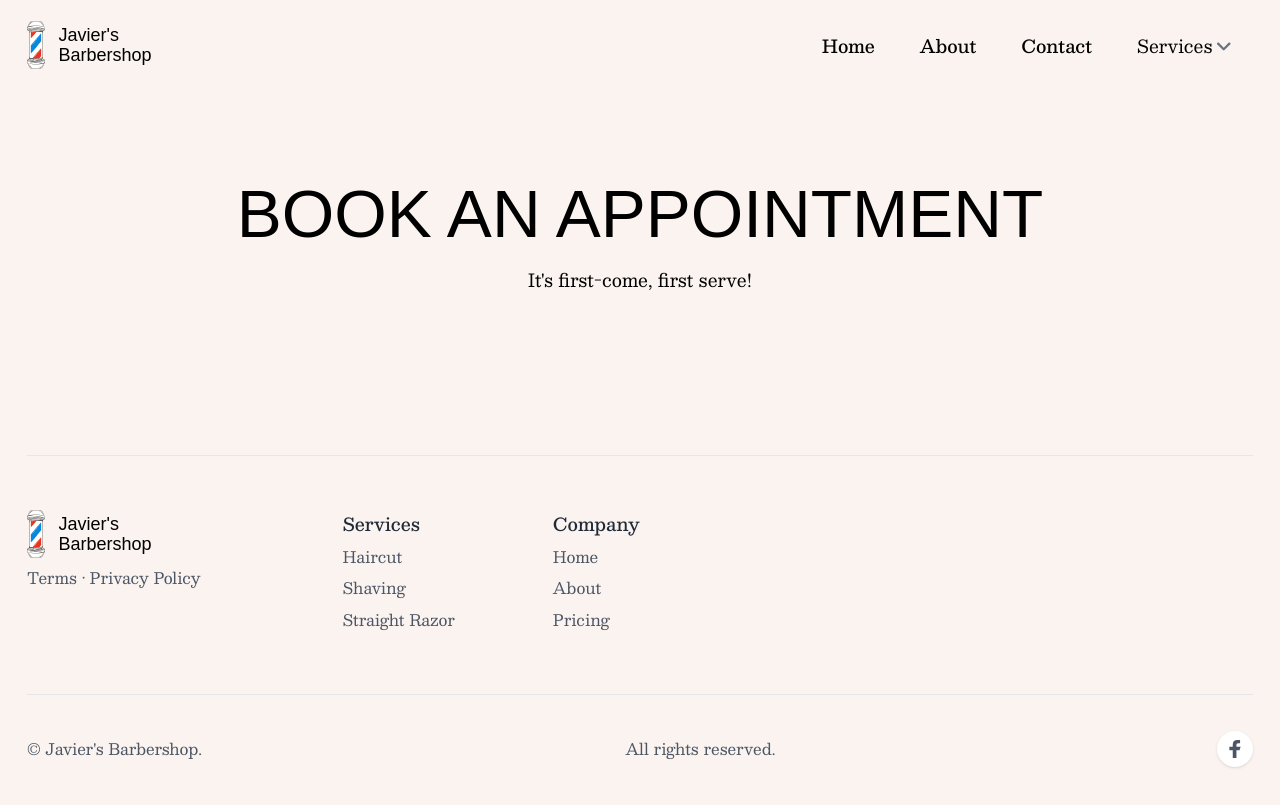
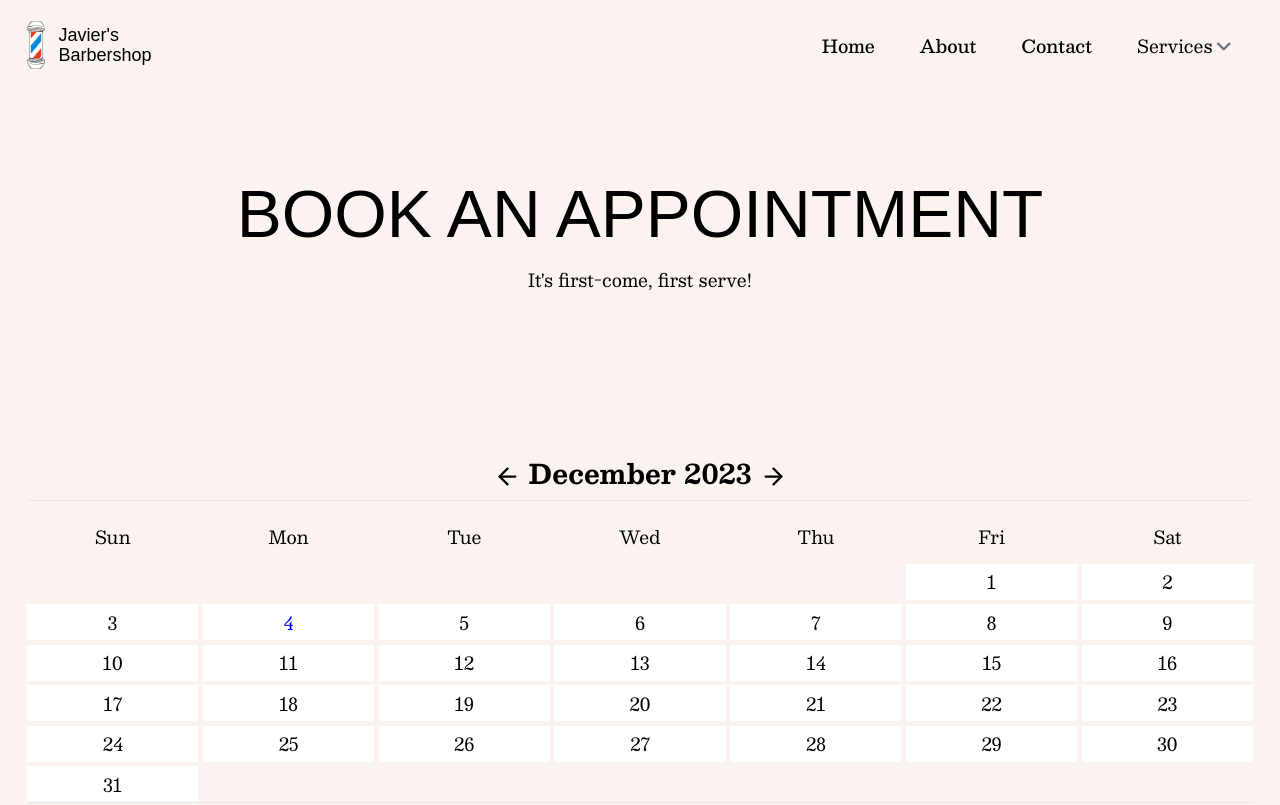
Before and after one commit to zackmorgs/javier, a Next.js app: page /book-appointment in a window 1280 px wide. Shown: the top 805 px of the page. Built offline with nearby package versions, Linux system fonts and the light colour scheme; a web font is replaced by a local one.

Commit message:
started calendar

```diff
--- a/app/book-appointment/page.tsx
+++ b/app/book-appointment/page.tsx
@@ -1,16 +1,13 @@
 import Hero from "@/components/ui/hero"
-import { FiPhone } from "react-icons/fi";
-
+import Calendar from "@/components/calendar/calendar"
 export default function Page() {
     return (
         <>
             <Hero title="Book an Appointment">
                 <p>It's first-come, first serve!</p>
             </Hero>
-            <div className="max-w-6xl mx-auto px-4 sm:px-6">
-                {/* <a className="btn btn-primary mt-3" href="tel:+15073192140">
-                    <FiPhone className="inline-block" /> Call Me
-                </a> */}
+            <div className="max-w-7xl mx-auto px-4 sm:px-6">
+                <Calendar/>
 
             </div>
         </>
--- /dev/null
+++ b/components/calendar/calendar-day.tsx
@@ -0,0 +1,22 @@
+interface CalendarDayProps {
+    date: Date;
+    selected: boolean;
+    [key: string]: any; // This line is for any additional props
+}
+export default function CalendarDay(props : CalendarDayProps) {
+    console.log(props.date)
+    if (!props.date) {
+        return (
+            <div className="calendar-day null-date">
+
+            </div>
+        )
+    } else {
+        return (
+            <div className={`calendar-day text-center${ props.selected ? " selected" : ""}`} key={props.key}>
+                {props.date.getDate().toString()}
+            </div>
+        )
+    }
+
+}
--- /dev/null
+++ b/components/calendar/calendar.tsx
@@ -0,0 +1,66 @@
+"use client";
+import React, { useState, useEffect } from 'react';
+import CalendarDay from "./calendar-day";
+import { TitleMd } from "../ui/title";
+import { FiArrowLeft, FiArrowRight } from "react-icons/fi";
+import { select } from "@material-tailwind/react";
+
+import '@/styles/calendar.scss';
+
+export default function Calendar() {
+    const daysOfWeek = ['Sun', 'Mon', 'Tue', 'Wed', 'Thu', 'Fri', 'Sat'];
+    const months = [
+        'January', 'February', 'March', 'April', 'May', 'June',
+        'July', 'August', 'September', 'October', 'November', 'December'
+    ];
+
+    const [selectedDate, setSelectedDate] = useState(new Date());
+
+    const daysInMonth = (date: Date) => {
+        return new Date(date.getFullYear(), date.getMonth() + 1, 0).getDate();
+    };
+
+    const getDates = (date: Date) => {
+        const totalDays = daysInMonth(date);
+        const firstDay = new Date(date.getFullYear(), date.getMonth(), 1).getDay();
+        const paddingDays = firstDay;
+        return [
+            ...Array(paddingDays).fill(null),
+            ...Array.from({ length: totalDays }, (_, i) => {
+                return new Date(date.getFullYear(), date.getMonth(), i + 1);
+            }),
+        ];
+    };
+
+    const [dates, setDates] = useState(getDates(selectedDate));
+
+    useEffect(() => {
+        setDates(getDates(selectedDate));
+    }, [selectedDate]);
+
+    const handleNextMonthClick = () => {
+        setSelectedDate(new Date(selectedDate.getFullYear(), selectedDate.getMonth() + 1, 1));
+    };
+
+    const handlePrevMonthClick = () => {
+        setSelectedDate(new Date(selectedDate.getFullYear(), selectedDate.getMonth() - 1, 1));
+    };
+
+    return (
+        <div id="calendar" >
+            <div className="text-center border-b mb-3 pb-2">
+                <TitleMd>
+                    <FiArrowLeft className="inline-block icon" onClick={handlePrevMonthClick} /> {months[selectedDate.getMonth()]} {selectedDate.getFullYear()}  <FiArrowRight className="inline-block icon" onClick={handleNextMonthClick}/>
+                </TitleMd>
+            </div>
+            <div id="calendar-days" className="grid grid-cols-7 gap-1">
+                {daysOfWeek.map(day => (
+                    <div key={day} className="py-2 text-center">{day}</div>
+                ))}
+                {dates.map((date, index) => (
+                    <CalendarDay key={index} date={date} selected={!date? (false) : (date.getDate() == selectedDate.getDate())}/>
+                ))}
+            </div>
+        </div>
+    )
+}
--- a/components/ui/footer.tsx
+++ b/components/ui/footer.tsx
@@ -6,7 +6,7 @@ export default function Footer() {
     { name: "Haircut", href: "/services/haircut" },
     { name: "Shaving", href: "/services/shaving" },
     { name: "Straight Razor", href: "/services/straight-razor" },
-    // { name: "Branding & Creative Services", href: "/services/branding" },
+    { name: "Hot Towel", href: "/services/hot-towel" },
   ];
   const companyLinks = [
     { name: "Home", href: "/" },
--- a/package.json
+++ b/package.json
@@ -4,7 +4,7 @@
   "private": true,
   "engines": {
     "node": "^20.10.0",
-    "npm": "^10.2.4"
+    "npm": "^10.2.3"
   },
   "scripts": {
     "dev": "next dev",
--- /dev/null
+++ b/styles/calendar.scss
@@ -0,0 +1,18 @@
+#calendar {
+
+}
+
+#calendar-days {
+
+}
+
+.calendar-day {
+    background-color:white;
+    padding:0.25rem;
+}
+.calendar-day.null-date {
+    background-color:transparent;
+}
+.calendar-day.selected {
+    color:blue;
+}
```
Also changed, not shown: 1 other file (tests, documents, lock files or other folders).
